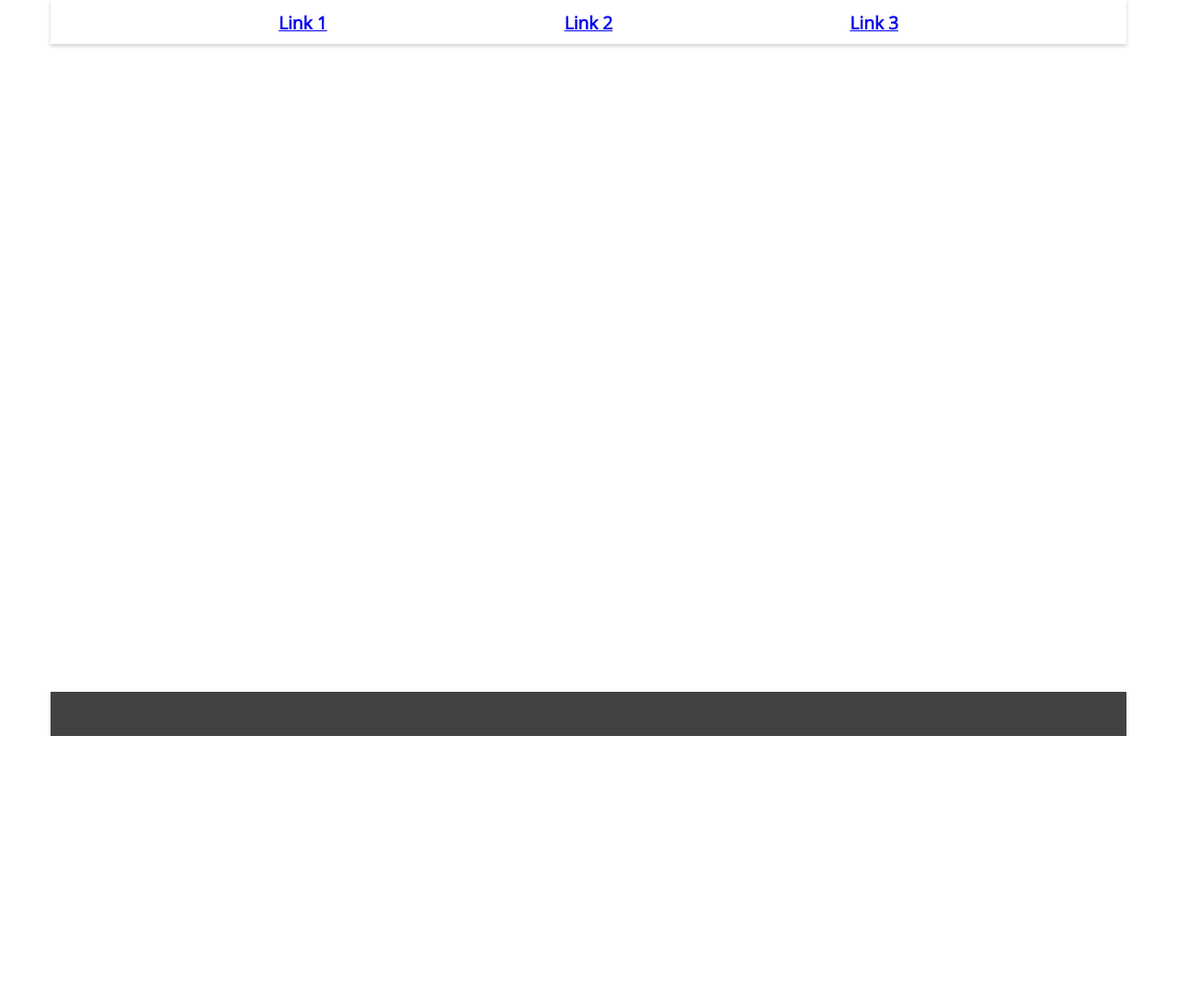
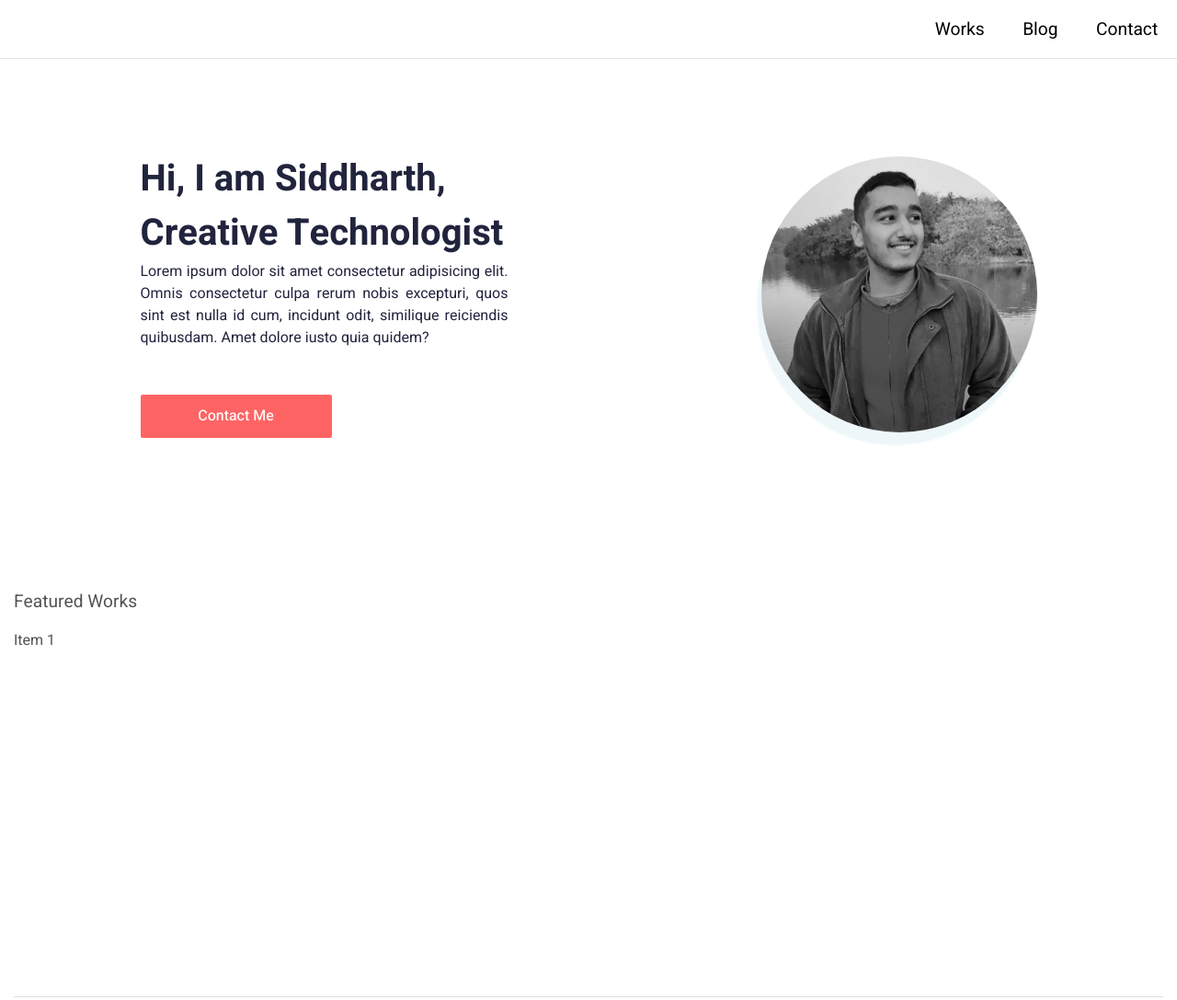
Before and after one commit to siddxharth/siddxharth.github.io, a plain HTML site: page index.html in a window 1280 px wide. Shown: the top 1087 px of the page at 92% size. Before the commit the page ends 800 px from the top, so only its background shows below. Drawn offline with nearby package versions, Linux system fonts and the light colour scheme.

Commit message:
Add files

```diff
--- a/css/style.css
+++ b/css/style.css
@@ -5,50 +5,151 @@
 }
 
 body{
-    font-family: 'Open Sans', sans-serif;
+    font-family: 'Heebo', sans-serif;
     color: rgb(83, 83, 83);
+}
+
+.container{
+    margin: 0 auto;
+    padding: 0 15px;
+    /* background-color: wheat; */
+    min-height: 100vh;
+    margin: 0 calc(50% - 50vw);
+}
+
+header{
+    width: 100%;
+    border-bottom: 1px solid #E0E0E0;
+    background-color: white;
+    position: fixed;
+    max-height: 4rem;
+}
+
+.nav-bar-links{
+    display: flex;
+    justify-content: flex-end;
+    align-items: center;
+}
+
+.nav-bar-links-item{
+    list-style: none;
+    padding: 1.1rem 0.8rem;
+    margin: 0 0.5rem;
     font-size: 1.2rem;
 }
 
-.container{
-    width: 100%;
-    max-width: 1200px;
-    margin: 0 auto;
-    padding: 0 15px;
+.nav-bar-links-item > a{
+    color: #000000;
+    text-decoration: none;
 }
 
-.nav-links{
+.hero{
+    min-height: 40rem;
     display: flex;
-    justify-content: space-evenly;
+    justify-content: space-around;
     align-items: center;
-    background-color: rgb(255, 255, 255);
-    box-shadow: 0px 2px 4px rgba(0, 0, 0, 0.2);
-    padding: 10px 0;
-    height: 3rem;
+    /* margin: 0 8rem; */
 }
 
-.nav-link-item{
+.hero-content{
+    /* width: 50%; */
+    display: flex;
+    flex-direction: column;
+    justify-content: center;
+    /* align-items: center; */
+}
+
+.hero-content-heading{
+    font-size: 2.5rem;
+    font-weight: 700;
+    color: #21243D;
+}
+
+.hero-content-body{
+    color: #21243D;
+    font-size: 16px;
+    max-width: 25rem;
+    text-align: justify;
+}
+
+.hero-content-link{
+    margin-top: 50px;
+    font-weight: 500;
+    background-color: #FF6464;
+    color: white;
+    text-decoration: none;
+    width: 208px;
+    height: 47px;
+    display: flex;
+    justify-content: center;
+    align-items: center;
+    border-radius: 2px;
+    outline: none;
+    border: none;
+}
+
+.hero-content-link:hover{
+    cursor: pointer;
+    background-color: #ff5151;
+    transition: 0.3s;
+}
+
+.hero-img{
     display: flex;
     align-items: center;
-    padding: 0 10px;
-    font-size: 1.2rem;
-    font-weight: bold;
-    color: rgb(83, 83, 83);
-    cursor: pointer;
-    list-style: none;
+    justify-content: flex-end;
 }
 
-.main{
-    min-height: calc(100vh - 6rem);
+.hero-img > img {
+    max-height: 18.75rem;
+    border-radius: 80%;
+    box-shadow: -5px 14px 2px #EDF7FA;
 }
 
-.footer{
-    display: flex;
-    justify-content: space-between;
-    align-items: center;
-    background-color: rgb(66, 66, 66);
-    box-shadow: 0px 2px 4px rgba(0, 0, 0, 0.2);
-    padding: 10px 0;
-    width: auto;
-    height: 3rem;
+.featured-works-header{
+    font-size: 1.2rem;
 }
+
+.featured-works-content{
+    display: grid;
+}
+
+.featured-work-item{
+    height: 400px;
+    background-color: white;
+    margin: 1rem 0;
+    border-bottom: 1px solid #E0E0E0;
+}
+
+
+
+@media screen and (max-width: 768px){
+    .container{
+        margin: 0;
+    }
+    header{
+        position: fixed;
+        max-height: 4rem;
+    }
+    .hero{
+        padding-top: 8rem;
+        flex-direction: column;
+        justify-content: space-evenly;
+    }
+    .hero-content{
+        /* width: 100%; */
+        justify-content: center;
+        align-items: center;
+        max-width: 40rem;
+    }
+    .hero-content-body{
+        text-align: justify;
+    }
+    .hero-img{
+        margin: 15px 0px 30px 0;
+        justify-content: center;
+        align-items: center;
+        max-width: 40rem;
+        display: none;
+    }
+}
--- a/index.html
+++ b/index.html
@@ -3,26 +3,49 @@
 <html>
 
 <head>
-    <title>404</title>
-    <meta name="viewport" content="width=device-width, initial-scale=1">
-    <link href='css/style.css' rel='stylesheet'>
-    <link rel="preconnect" href="https://fonts.googleapis.com">
-    <link rel="preconnect" href="https://fonts.gstatic.com" crossorigin>
-    <link href="https://fonts.googleapis.com/css2?family=Open+Sans&display=swap" rel="stylesheet">
+    <title>siddxharth</title>
+    <meta name="viewport" content="width=device-width, initial-scale=1" />
+    <link href="css/style.css" rel="stylesheet" />
+    <link rel="preconnect" href="https://fonts.googleapis.com" />
+    <link rel="preconnect" href="https://fonts.gstatic.com" crossorigin />
+    <link href="https://fonts.googleapis.com/css2?family=Heebo:wght@400;500;700&display=swap" rel="stylesheet" />
 </head>
 
 <body>
+    <header>
+        <nav>
+            <ul class="nav-bar-links">
+                <li class="nav-bar-links-item"><a href="#">Works</a></li>
+                <li class="nav-bar-links-item"><a href="#">Blog</a></li>
+                <li class="nav-bar-links-item"><a href="#">Contact</a></li>
+            </ul>
+        </nav>
+    </header>
     <div class="container">
-        <div class="header">
-            <ul class="nav-links">
-                <li class="nav-link-item"><a href="#">Link 1</a></li>
-                <li class="nav-link-item"><a href="#">Link 2</a></li>
-                <li class="nav-link-item"><a href="#">Link 3</a></li>
-            </ul>
+        <div class="hero">
+            <div class="hero-content">
+                <div class="hero-content-heading">
+                    Hi, I am Siddharth,<br />Creative Technologist
+                </div>
+                <div class="hero-content-body">
+                    Lorem ipsum dolor sit amet consectetur adipisicing elit. Omnis
+                    consectetur culpa rerum nobis excepturi, quos sint est nulla id cum,
+                    incidunt odit, similique reiciendis quibusdam. Amet dolore iusto
+                    quia quidem?
+                </div>
+                <a class="hero-content-link" href="https://www.google.com">Contact Me</a>
+            </div>
+            <div class="hero-img">
+                <img src="assets/img/me-square.jpeg" alt="Siddharth Khatri" />
+            </div>
         </div>
-        <div class="main">
+        <div class="featured-works">
+            <div class="featured-works-header">Featured Works</div>
+            <div class="featured-works-content">
+                <div class="featured-work-item">Item 1</div>
+                <div class="featured-work-item">Item 2</div>
+            </div>
         </div>
-        <div class="footer"></div>
     </div>
 </body>
 
```
Also changed, not shown: assets/img/me-square.jpeg (added), assets/img/me.jpeg (added).
